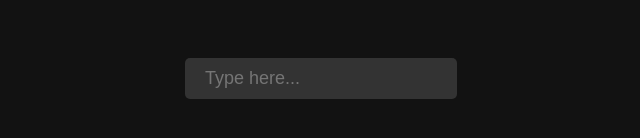
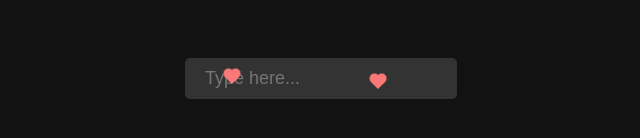
Before and after one commit to windstar981/heart, a plain HTML site: page index.html in a window 1280 px wide. Shown: the part 322-460 px from the top of the page, 319-959 px from the left. Drawn offline with Linux system fonts and the light colour scheme.

Commit message:
Update index.html

```diff
--- a/index.html
+++ b/index.html
@@ -78,8 +78,10 @@
     <script>
         document.addEventListener('DOMContentLoaded', () => {
         const input = document.getElementById('input');
+        let typingTimer;
 
-            input.addEventListener('input', () => {
+            function createHeart() {
+                for (let i = 0; i < 2; i++) { // Thay đổi số lượng trái tim từ 1 thành 2
                     const heart = document.createElement('div');
                     heart.className = 'heart';
                     document.body.appendChild(heart);
@@ -94,8 +96,25 @@
                     setTimeout(() => {
                         heart.remove();
                     }, 1000);
+                }
+            }
+
+            function scheduleHeartCreation() {
+                typingTimer = setTimeout(() => {
+                    createHeart();
+                    scheduleHeartCreation();
+                }, 1000);
+            }
+
+            input.addEventListener('input', () => {
+                clearTimeout(typingTimer);
+                createHeart();
+                scheduleHeartCreation();
             });
+
+            scheduleHeartCreation();
         });
+
     </script>
 </body>
 </html>
```
Lines whose indentation alone changed are shown as unchanged.
